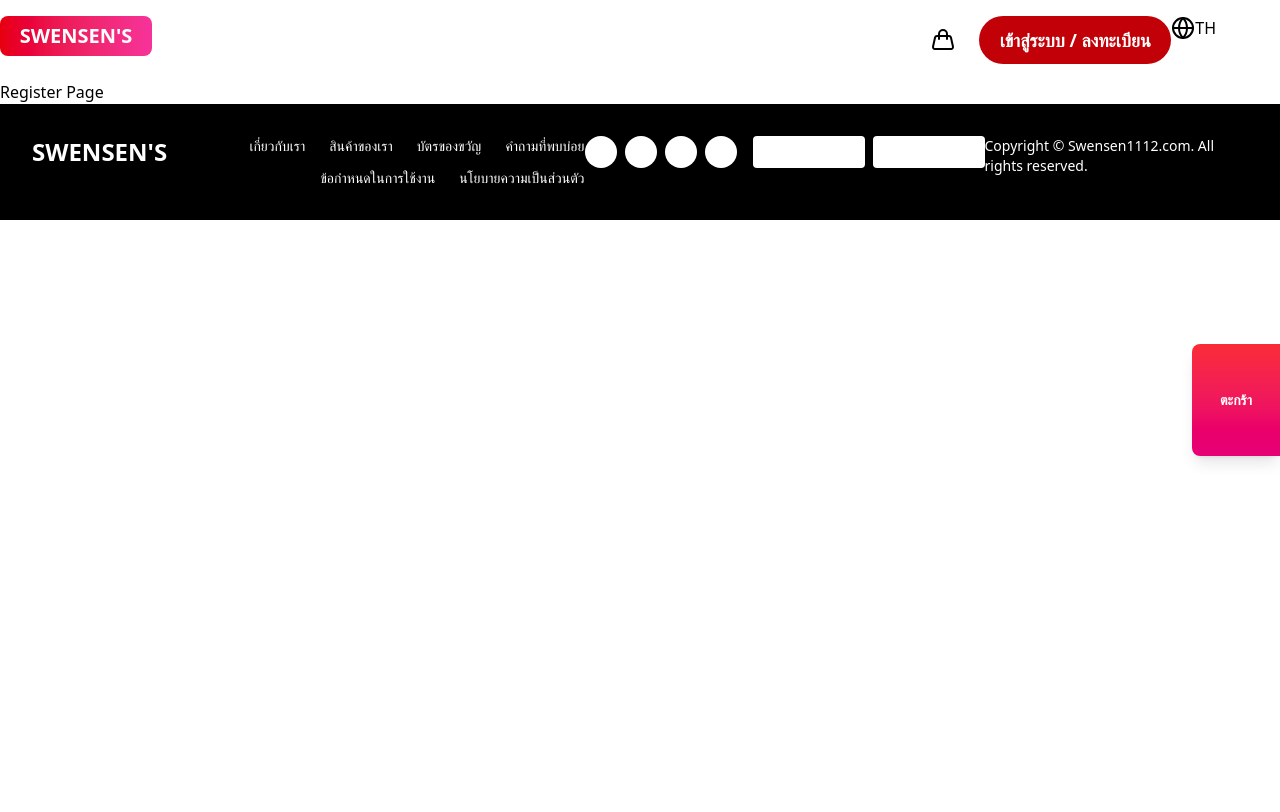
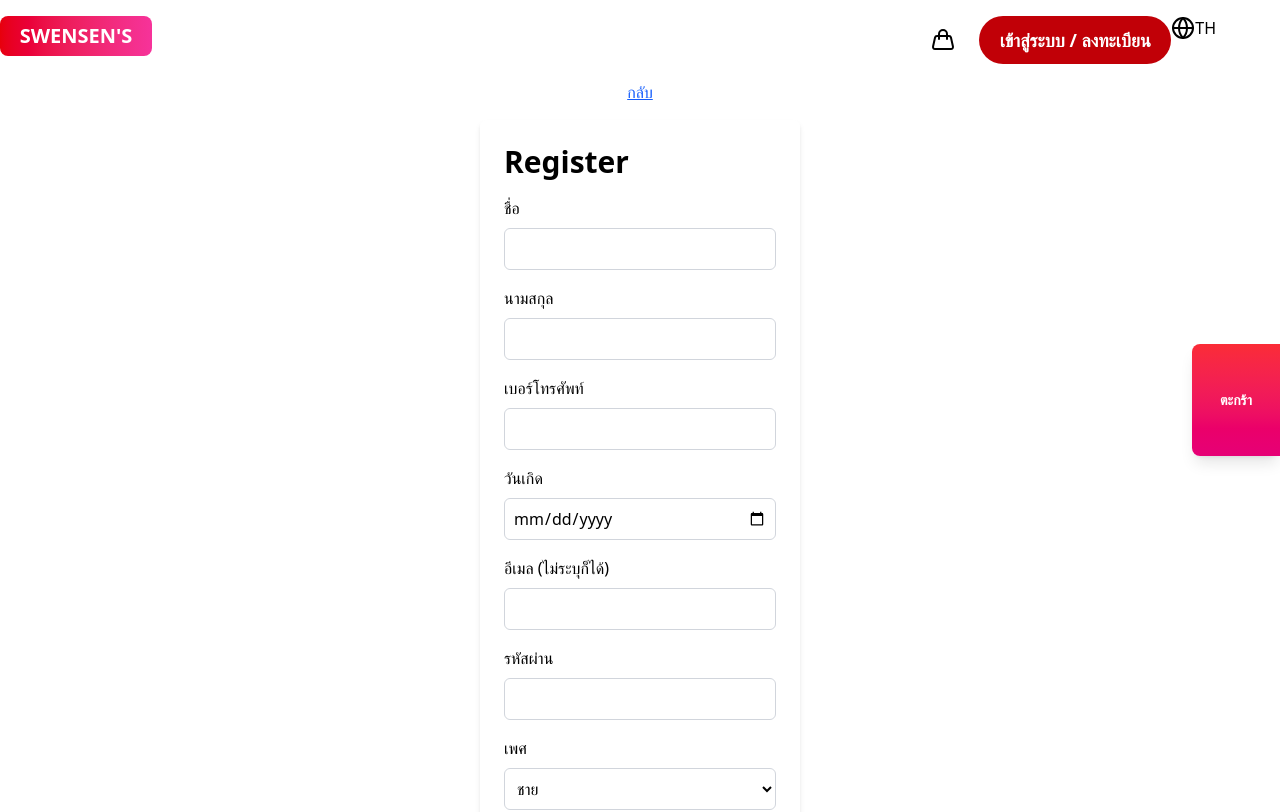
Before and after one commit to paicit0/swensens_nextjs, a Next.js app: page /register in a window 1280 px wide. Shown: the top 812 px of the page. Built offline with nearby package versions, Linux system fonts and the light colour scheme.

Commit message:
feat: added register supabase

```diff
--- /dev/null
+++ b/src/app/register/action.ts
@@ -0,0 +1,44 @@
+// src/app/register/action.ts
+
+"use server";
+
+import { createClient } from "../../../utils/supabase/server";
+
+export interface registerUserType {
+  email: string;
+  password: string;
+  firstName: string;
+  lastName: string;
+  phone: string;
+  birthDate: string;
+  gender: string;
+}
+
+export async function registerUser(user: registerUserType) {
+  const email = user.email;
+  const password = user.password;
+
+  const supabase = await createClient();
+
+  const { data, error } = await supabase.auth.signUp({
+    email: email,
+    password: password,
+    options: {
+      data: {
+        firstName: "a",
+        lastName: "b",
+        phone: "0",
+        birthDate: "10/11/2000",
+        gender: "male",
+      },
+    },
+  });
+
+  if (error) {
+    return { success: false, message: error.message };
+  }
+  return {
+    success: true,
+    message: "Registration successful! Check your email.",
+  };
+}
--- a/src/app/register/page.tsx
+++ b/src/app/register/page.tsx
@@ -1,3 +1,131 @@
+// src/app/register/page.tsx
+"use client";
+
+import Link from "next/link";
+import { registerUser } from "./action";
+import { useState } from "react";
+import { registerUserType } from "./action";
+
 export default function RegisterPage() {
-  return <div>Register Page</div>;
+  const [form, setForm] = useState<registerUserType>({
+    email: "",
+    password: "",
+    firstName: "",
+    lastName: "",
+    phone: "",
+    birthDate: "",
+    gender: "male",
+  });
+
+  const handleChange = (
+    e: React.ChangeEvent<HTMLInputElement | HTMLSelectElement>
+  ) => {
+    setForm({ ...form, [e.target.name]: e.target.value });
+  };
+
+  const handleSubmit = async (e: React.FormEvent) => {
+    e.preventDefault();
+    await registerUser(form);
+  };
+
+  return (
+    <main className="flex flex-col items-center justify-center min-h-screen">
+      <Link href="/login" className="mb-4 text-blue-600 underline">
+        กลับ
+      </Link>
+      <form
+        onSubmit={handleSubmit}
+        className="flex flex-col gap-4 p-6 rounded-md bg-white shadow-md w-80"
+      >
+        <h1 className="text-3xl font-bold">Register</h1>
+
+        <label className="flex flex-col gap-2">
+          <span>ชื่อ</span>
+          <input
+            type="text"
+            name="firstName"
+            value={form.firstName}
+            onChange={handleChange}
+            className="border border-gray-300 rounded-md p-2"
+          />
+        </label>
+
+        <label className="flex flex-col gap-2">
+          <span>นามสกุล</span>
+          <input
+            type="text"
+            name="lastName"
+            value={form.lastName}
+            onChange={handleChange}
+            className="border border-gray-300 rounded-md p-2"
+          />
+        </label>
+
+        <label className="flex flex-col gap-2">
+          <span>เบอร์โทรศัพท์</span>
+          <input
+            type="text"
+            name="phone"
+            value={form.phone}
+            onChange={handleChange}
+            className="border border-gray-300 rounded-md p-2"
+          />
+        </label>
+
+        <label className="flex flex-col gap-2">
+          <span>วันเกิด</span>
+          <input
+            type="date"
+            name="birthDate"
+            value={form.birthDate}
+            onChange={handleChange}
+            className="border border-gray-300 rounded-md p-2"
+          />
+        </label>
+
+        <label className="flex flex-col gap-2">
+          <span>อีเมล (ไม่ระบุก็ได้)</span>
+          <input
+            type="email"
+            name="email"
+            value={form.email}
+            onChange={handleChange}
+            className="border border-gray-300 rounded-md p-2"
+          />
+        </label>
+
+        <label className="flex flex-col gap-2">
+          <span>รหัสผ่าน</span>
+          <input
+            type="password"
+            name="password"
+            value={form.password}
+            onChange={handleChange}
+            className="border border-gray-300 rounded-md p-2"
+          />
+        </label>
+
+        <label className="flex flex-col gap-2">
+          <span>เพศ</span>
+          <select
+            name="gender"
+            value={form.gender}
+            onChange={handleChange}
+            className="border border-gray-300 rounded-md p-2"
+          >
+            <option value="male">ชาย</option>
+            <option value="female">หญิง</option>
+            <option value="other">ไม่ระบุ</option>
+          </select>
+        </label>
+
+        <button
+          type="submit"
+          className="bg-blue-500 hover:bg-blue-600 text-white font-bold py-2 px-4 rounded"
+        >
+          สมัครสมาชิก
+        </button>
+      </form>
+    </main>
+  );
 }
```
